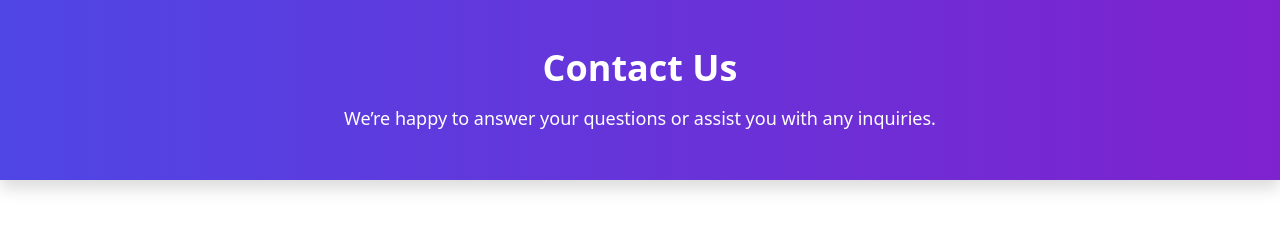
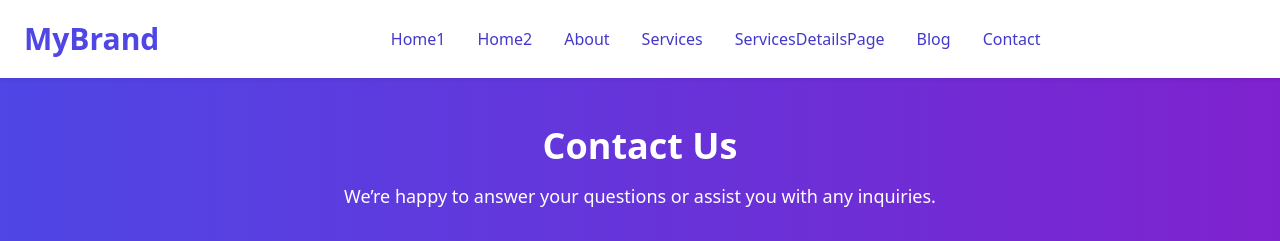
Before and after one commit to MaruthiMalapati/TestingSite, a plain HTML site: page Contact/ContactUspage.html in a window 1280 px wide. Shown: the top 241 px of the page. Drawn offline with nearby package versions, Linux system fonts and the light colour scheme.

Commit message:
fixed all pages navigation issue

```diff
--- a/Contact/ContactUspage.html
+++ b/Contact/ContactUspage.html
@@ -32,7 +32,7 @@
   </style>
 </head>
 <body class="dark:bg-gray-900 dark:text-white">
-
+   <div id="Contactnavbar"></div>
 <!-- Header -->
 <header class="py-12 text-center bg-gradient-to-r from-indigo-600 to-purple-700 text-white shadow">
   <h1 class="text-4xl font-bold">Contact Us</h1>
@@ -118,6 +118,11 @@
 <!-- Scripts -->
 <script>
   AOS.init({ duration: 1000, once: true });
+         document.addEventListener('DOMContentLoaded', function () {
+    fetch('./../Navbar.html')
+      .then(res => res.text())
+      .then(data => document.getElementById('Contactnavbar').innerHTML = data);
+  });
 </script>
 
 <!-- Optional RTL Styling -->
```
Also changed, not shown: AboutUs/AboutUspage.html (+7 -5 lines), Blog/Blogpage.html (+9 -1 lines), Navbar.html (+2 -0 lines), Services/Servicedetailspage.html (+1 -1 lines), Services/Services.html (+1 -1 lines).
